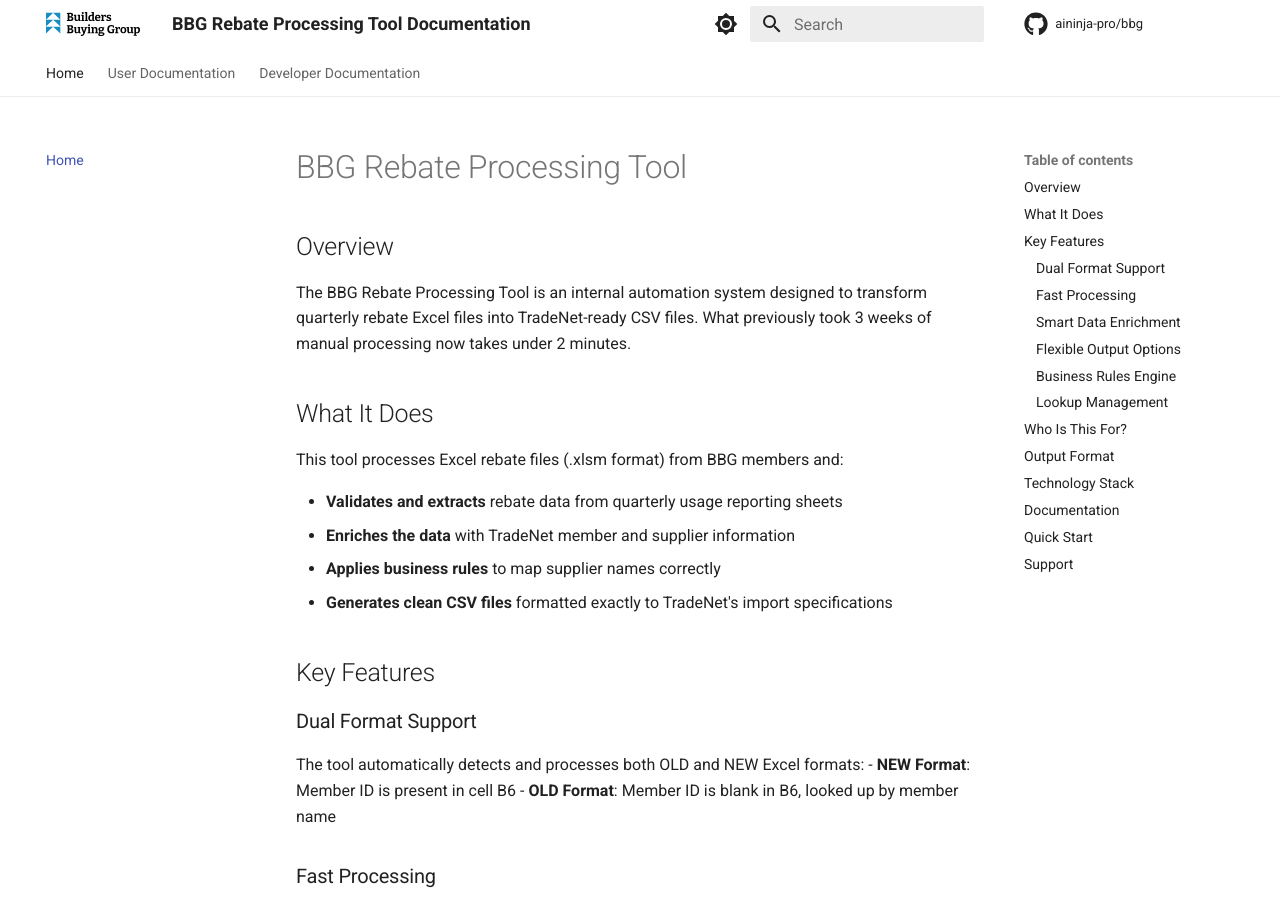
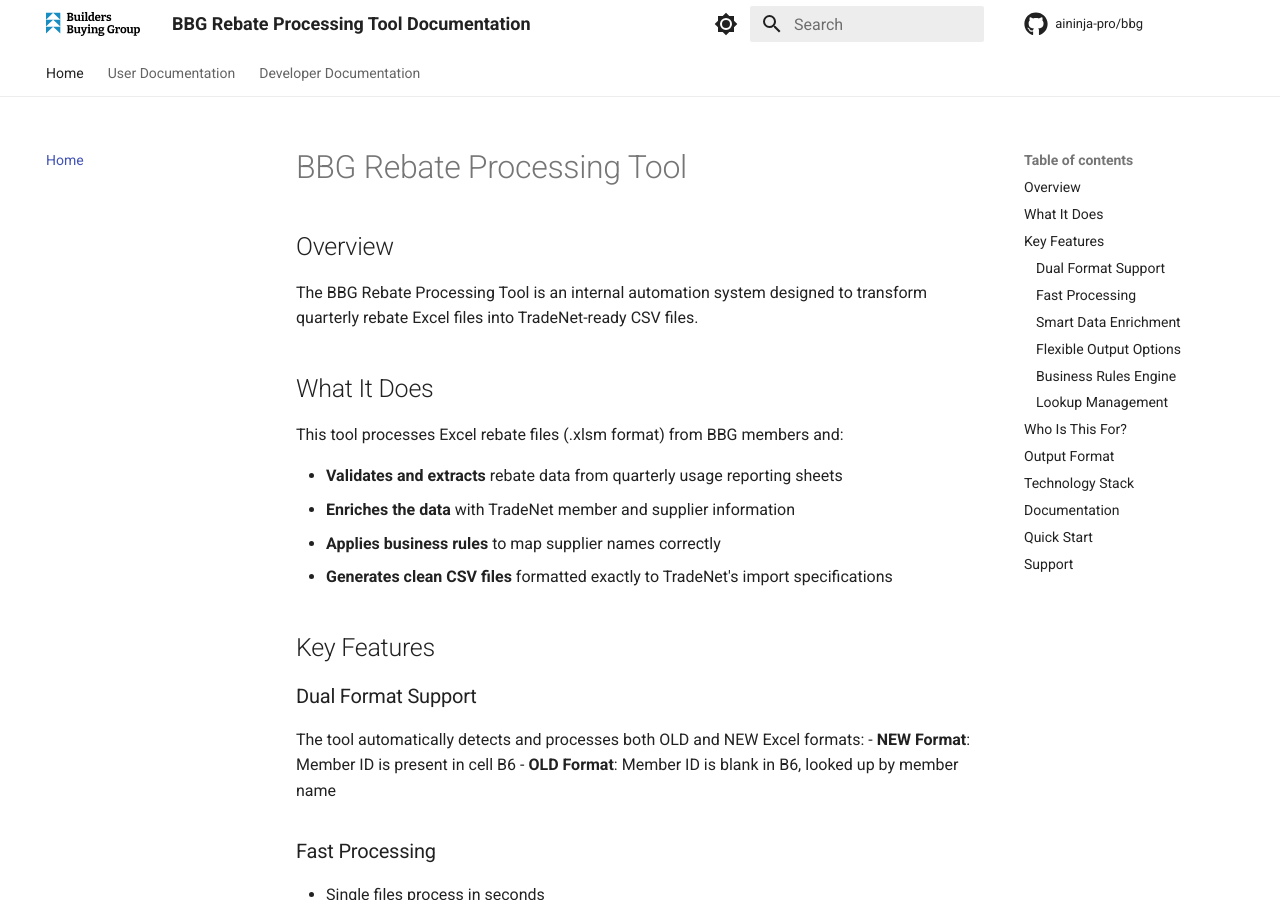
Before and after one commit to aininja-pro/bbg, an MkDocs documentation site: the page built from docs/README.md, in a window 1280 px wide and 900 px high. Built offline with MkDocs 1.6.1 and Material for MkDocs 9.7.7, drawn with Linux system fonts in a browser that asks for light colours; comment, search, counter and statistics services are not loaded.

Commit message:
Remove time-saving claim from documentation intro
Simplified overview paragraph to be more straightforward and professional

```diff
--- a/docs/README.md
+++ b/docs/README.md
@@ -2,7 +2,7 @@
 
 ## Overview
 
-The BBG Rebate Processing Tool is an internal automation system designed to transform quarterly rebate Excel files into TradeNet-ready CSV files. What previously took 3 weeks of manual processing now takes under 2 minutes.
+The BBG Rebate Processing Tool is an internal automation system designed to transform quarterly rebate Excel files into TradeNet-ready CSV files.
 
 ## What It Does
 
```
Also changed, not shown: site/index.html, site/search/search_index.json.
